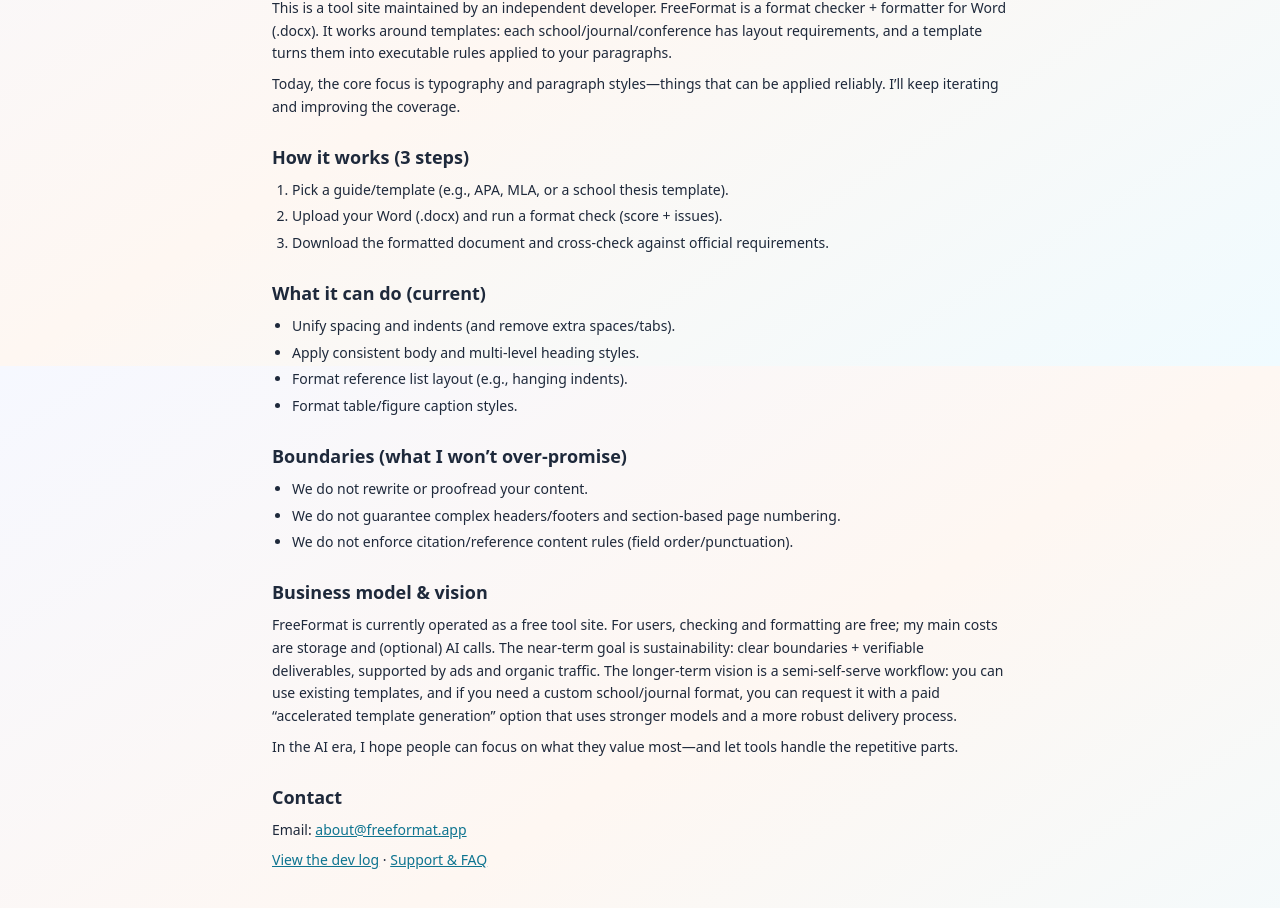
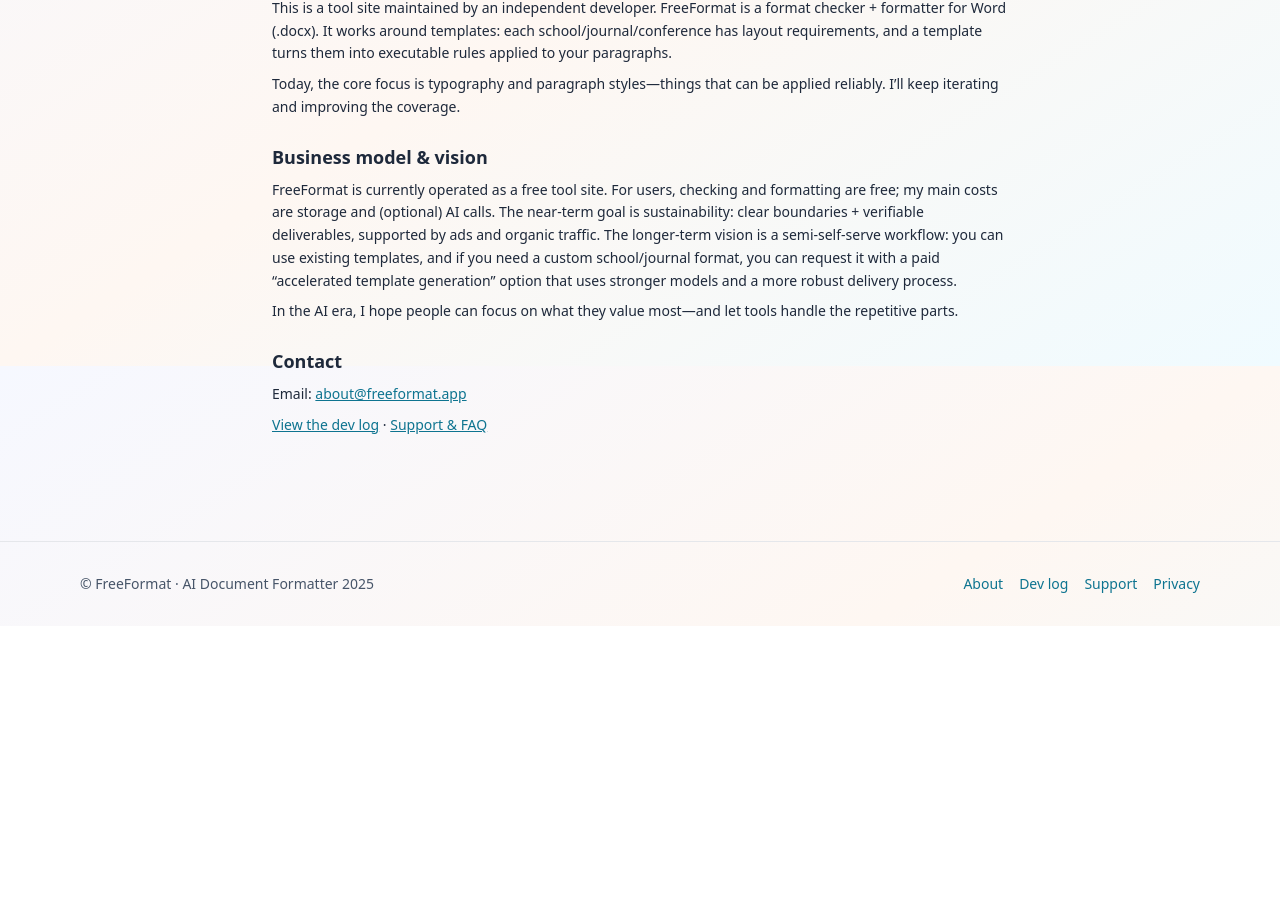
Before and after one commit to moonscar/freeformat-frontend, a Next.js app: page /en/about in a window 1280 px wide. Shown: the part 434-1342 px from the top of the page. After the commit the page ends 1060 px from the top, so only its background shows below. Built offline with nearby package versions, Linux system fonts and the light colour scheme; no server answers.

Commit message:
copy(about): remove capability sections

```diff
--- a/src/app/[locale]/about/page.tsx
+++ b/src/app/[locale]/about/page.tsx
@@ -72,34 +72,6 @@
           </section>
 
           <section>
-            <h2 className="text-lg font-semibold">{isZh ? '如何工作（3 步）' : 'How it works (3 steps)'}</h2>
-            <ol className="mt-2 list-decimal space-y-1 pl-5">
-              <li>{isZh ? '选择一个指南/模板（如 APA、MLA 或学校论文模板）。' : 'Pick a guide/template (e.g., APA, MLA, or a school thesis template).'}</li>
-              <li>{isZh ? '上传你的 Word（.docx）并先做一次格式检查（评分 + 问题列表）。' : 'Upload your Word (.docx) and run a format check (score + issues).'}</li>
-              <li>{isZh ? '下载排版后的文档，并按学校/期刊要求做最终检查。' : 'Download the formatted document and cross‑check against official requirements.'}</li>
-            </ol>
-          </section>
-
-          <section>
-            <h2 className="text-lg font-semibold">{isZh ? '我们能做什么（当前版本）' : 'What it can do (current)'}</h2>
-            <ul className="mt-2 list-disc space-y-1 pl-5">
-              <li>{isZh ? '统一行距、段前段后、首行缩进（并清理多余空格/Tab）。' : 'Unify spacing and indents (and remove extra spaces/tabs).'}</li>
-              <li>{isZh ? '统一正文与多级标题样式。' : 'Apply consistent body and multi‑level heading styles.'}</li>
-              <li>{isZh ? '统一参考文献列表的版式（如悬挂缩进）。' : 'Format reference list layout (e.g., hanging indents).'}</li>
-              <li>{isZh ? '统一表题/图题等题注样式。' : 'Format table/figure caption styles.'}</li>
-            </ul>
-          </section>
-
-          <section>
-            <h2 className="text-lg font-semibold">{isZh ? '能力边界（我不会硬说“一键全搞定”）' : 'Boundaries (what I won’t over-promise)'}</h2>
-            <ul className="mt-2 list-disc space-y-1 pl-5">
-              <li>{isZh ? '不改写或润色正文内容。' : 'We do not rewrite or proofread your content.'}</li>
-              <li>{isZh ? '不保证复杂页眉页脚与分节页码完全一致。' : 'We do not guarantee complex headers/footers and section‑based page numbering.'}</li>
-              <li>{isZh ? '不负责参考文献条目的内容规范（字段顺序/标点等）。' : 'We do not enforce citation/reference content rules (field order/punctuation).'}</li>
-            </ul>
-          </section>
-
-          <section>
             <h2 className="text-lg font-semibold">{isZh ? '盈利模式与未来愿景' : 'Business model & vision'}</h2>
             <p className="mt-2">
               {isZh
```
